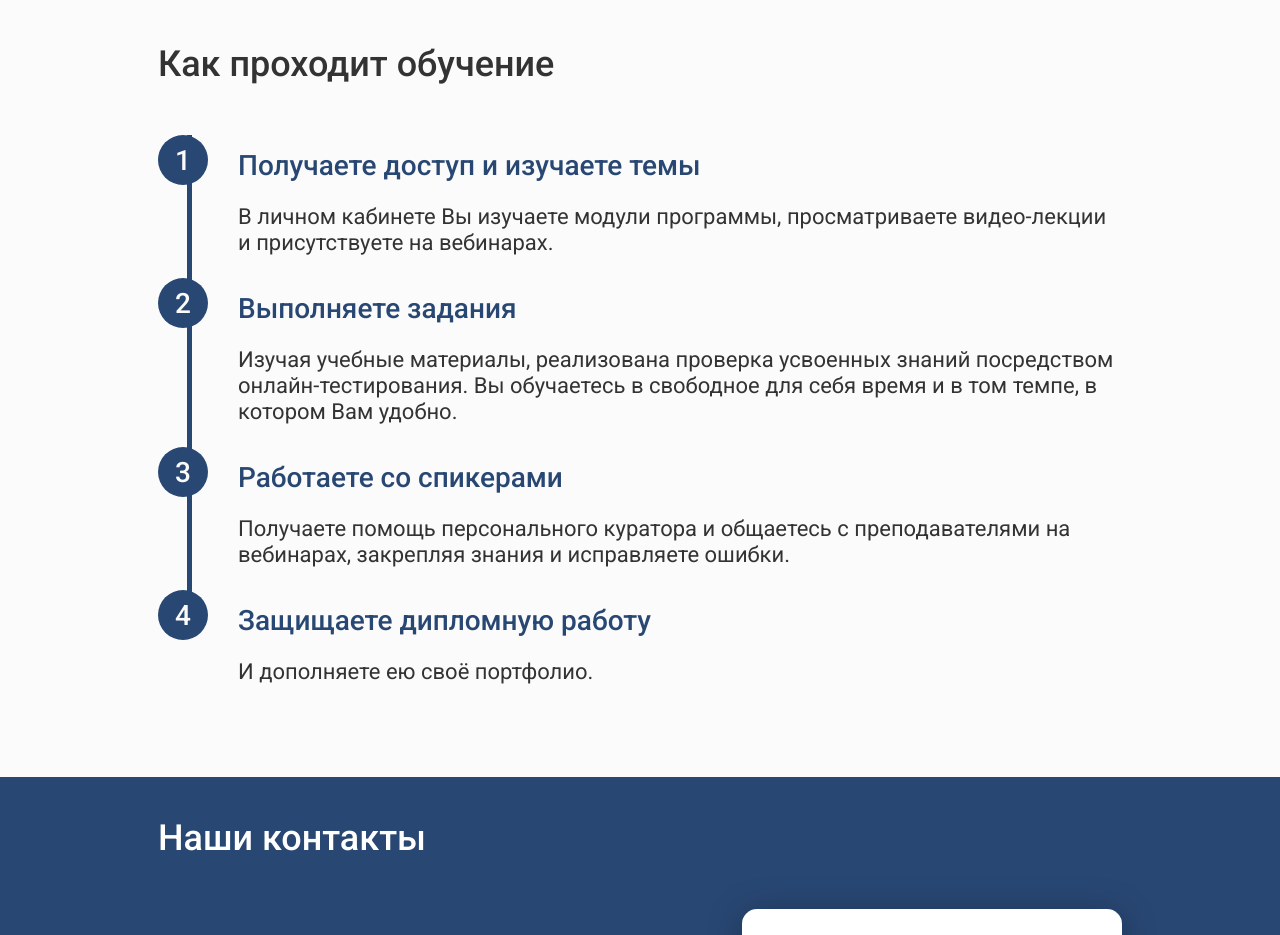
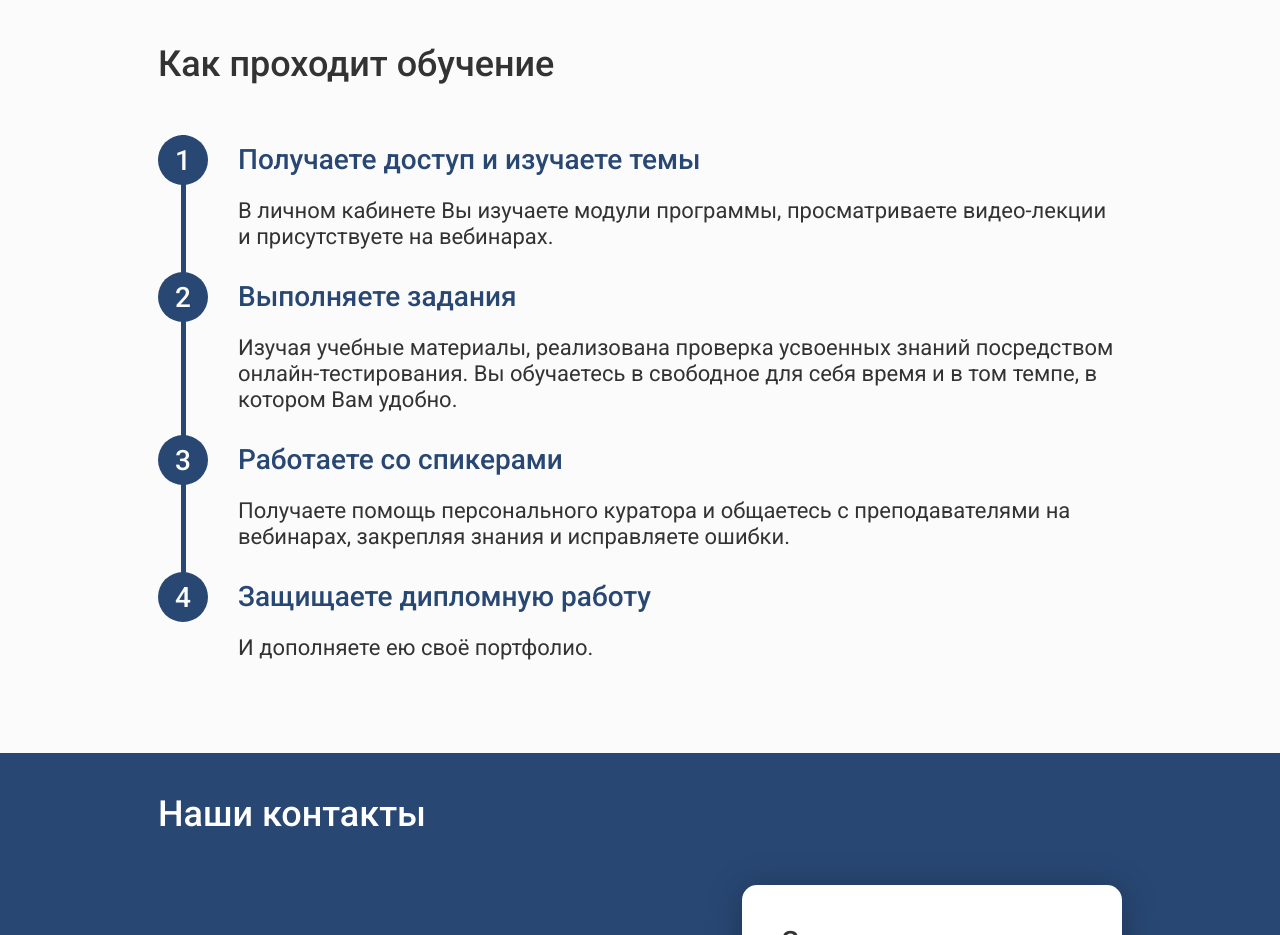
Before and after one commit to 70-7h3-m00n/choose.ipo.msk.ru, a website built with Parcel: page src/index.html in a window 1280 px wide. Shown: the part 9500-10435 px from the top of the page. Built offline with nearby package versions, Linux system fonts and the light colour scheme.

Commit message:
fix programs

```diff
--- a/src/scss/_steps.scss
+++ b/src/scss/_steps.scss
@@ -42,3 +42,18 @@
   }
   padding-top: 0.7rem;
 }
+
+@include mediaMd {
+  .steps__line {
+    left: 1.3rem;
+  }
+  .step__title {
+    padding-top: 0.4rem;
+  }
+}
+
+@include mediaXl {
+  .steps__line {
+    left: 1.16rem;
+  }
+}
```
Also changed, not shown: dist/index.html, 4 other files.
